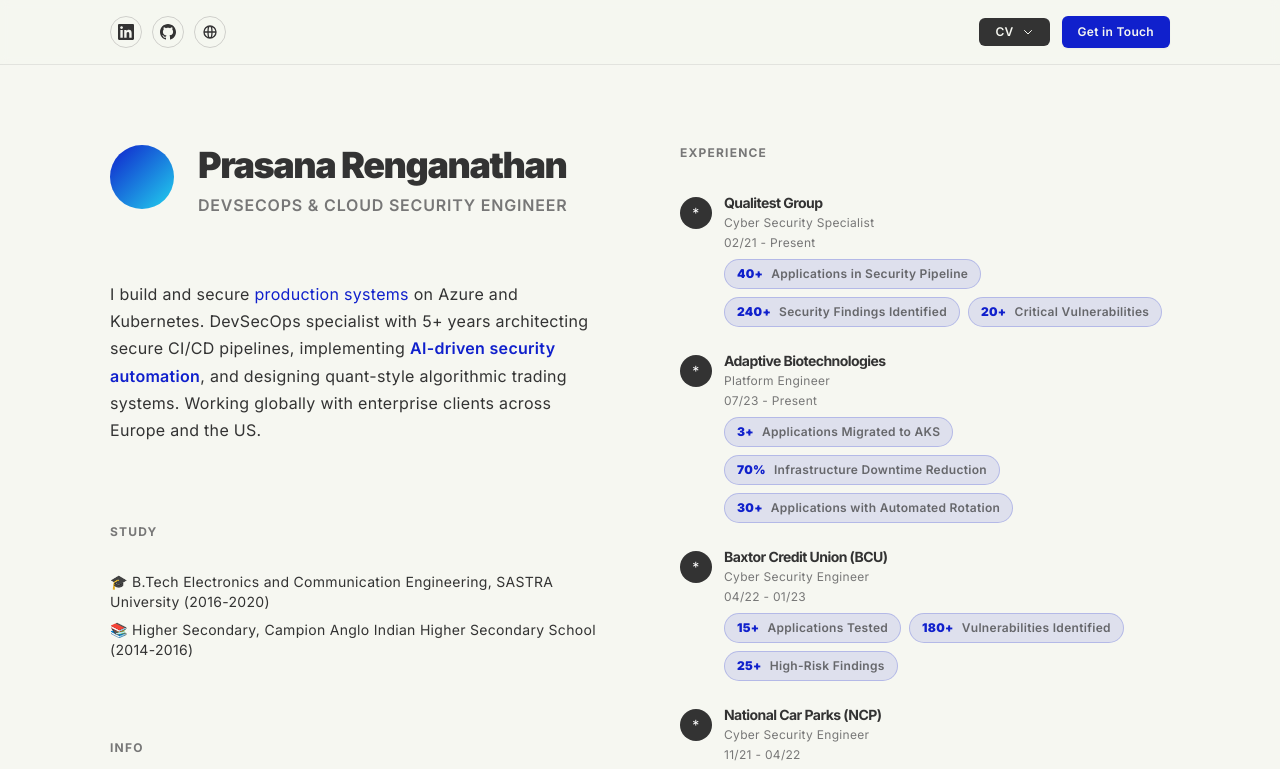
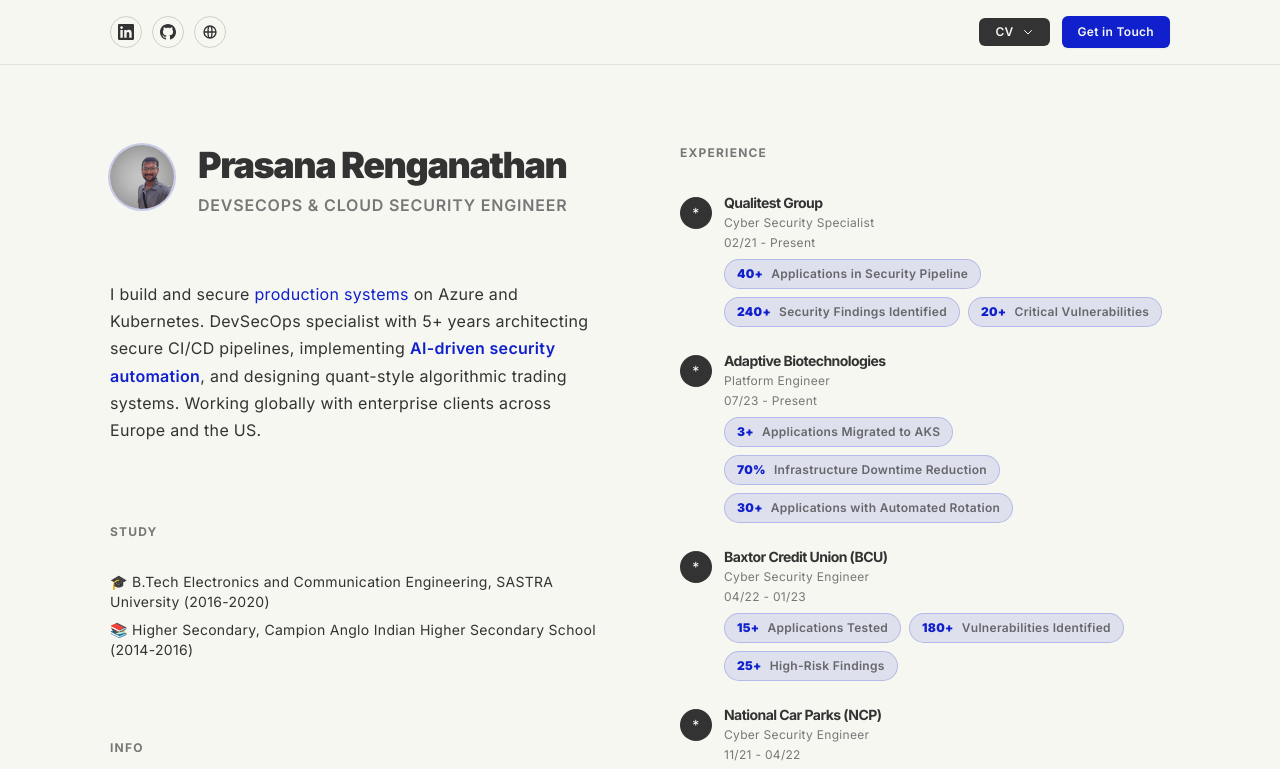
Before and after one commit to SANARP98/Prasana_resume_site, a Next.js app: page /portfolio/ in a window 1280 px wide. Shown: the top 769 px of the page. Built offline with nearby package versions, Linux system fonts and the light colour scheme.

Commit message:
profile picture

```diff
--- a/app/page.tsx
+++ b/app/page.tsx
@@ -2,6 +2,7 @@
 
 import { motion } from "framer-motion";
 import Link from "next/link";
+import Image from "next/image";
 import CaseCard from "@/components/CaseCard";
 import ExperienceCard from "@/components/ExperienceCard";
 import { featuredCases, allExperiences } from "@/data/cases";
@@ -20,7 +21,16 @@
             transition={{ duration: 0.6 }}
           >
             <div className="flex items-start gap-6 mb-10">
-              <div className="w-16 h-16 rounded-full bg-gradient-to-br from-accent to-cyan-400 flex-shrink-0" />
+              <div className="w-16 h-16 rounded-full overflow-hidden flex-shrink-0 ring-2 ring-accent/20">
+                <Image
+                  src="/profile.jpg"
+                  alt="Prasana Renganathan"
+                  width={64}
+                  height={64}
+                  className="object-cover w-full h-full"
+                  priority
+                />
+              </div>
               <div>
                 <h1 className="text-4xl font-black mb-2">Prasana Renganathan</h1>
                 <p className="text-base uppercase text-mediumGray tracking-wider mb-6 font-semibold">DevSecOps & Cloud Security Engineer</p>
```
Also changed, not shown: public/profile.jpg (added).
